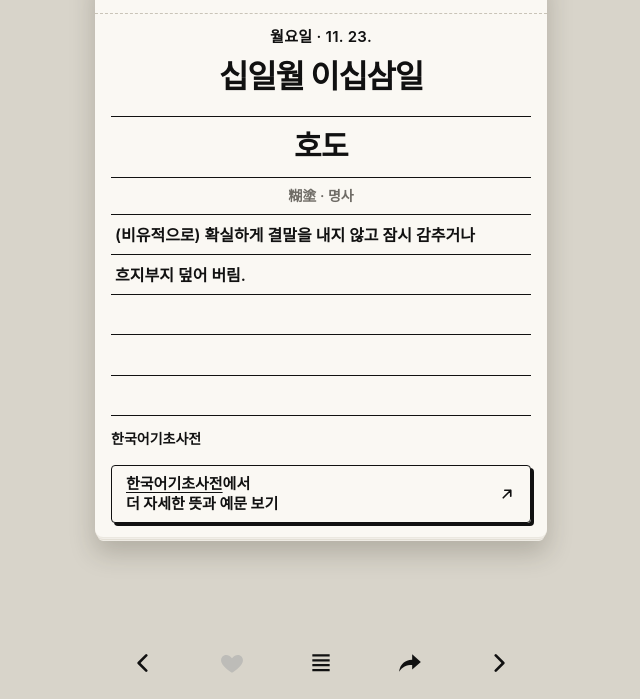
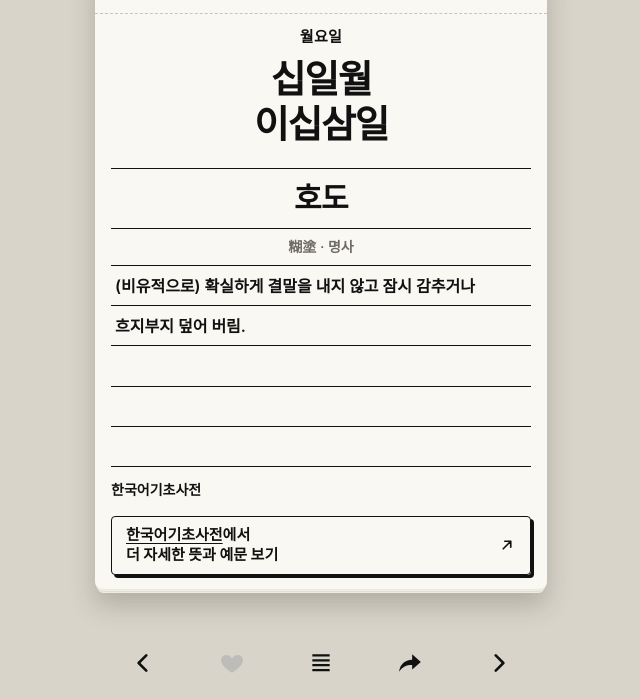
Before and after one commit to kohlucas/korean_daily_calendar, a plain HTML site: page index.html in a window 1280 px wide. Shown: the part 101-800 px from the top of the page, without its empty margins (319-959 px from the left). Drawn offline with Linux system fonts and the light colour scheme.

Commit message:
날짜를 두 줄로(38px), 위 줄은 요일만

```diff
--- a/index.html
+++ b/index.html
@@ -107,8 +107,8 @@ header button.dots#cal-btn svg{width:22px;height:22px}
 header .t{min-width:0;white-space:nowrap}
 header button.today{white-space:nowrap;flex:none}
 @media (max-width:360px){header{padding:14px 10px 0 14px}header .t{font-size:15px;gap:6px}header img{height:22px}header button.dots{width:34px}.hr{gap:2px}header button.today{padding:4px 10px}}
-/* 날짜 한 줄 */
-.big{font-size:min(8.2vw,32px);white-space:nowrap;margin:12px 0 20px}
+/* 날짜 두 줄 (시안 A) */
+.big{font-size:min(9.8vw,38px);line-height:1.18;white-space:normal;margin:12px 0 20px}
 /* 줄 두께 통일: 일력 줄은 모두 1px */
 .rows{border-top-width:1px}
 .row{border-bottom-width:1px}
@@ -229,8 +229,8 @@ function renderDay(){
   const w=CAL[keyOf(cur)];
   $('title').textContent=cur.getFullYear()+'년 문해력 일력';
   $('md').textContent=MON[cur.getMonth()]+' '+sino(cur.getDate())+'일';
-  $('wd').textContent=WD[cur.getDay()]+' · '+(cur.getMonth()+1)+'. '+cur.getDate()+'.';
-  $('dd').textContent=MON[cur.getMonth()]+' '+sino(cur.getDate())+'일';
+  $('wd').textContent=WD[cur.getDay()];
+  $('dd').innerHTML=MON[cur.getMonth()]+'<br>'+sino(cur.getDate())+'일';
   $('today').hidden=cur.toDateString()===realToday.toDateString()||!$('v-day').classList.contains('on');
   const ss=visible(w);
   const LIM=3, shown=expanded?ss:ss.slice(0,LIM);
```
